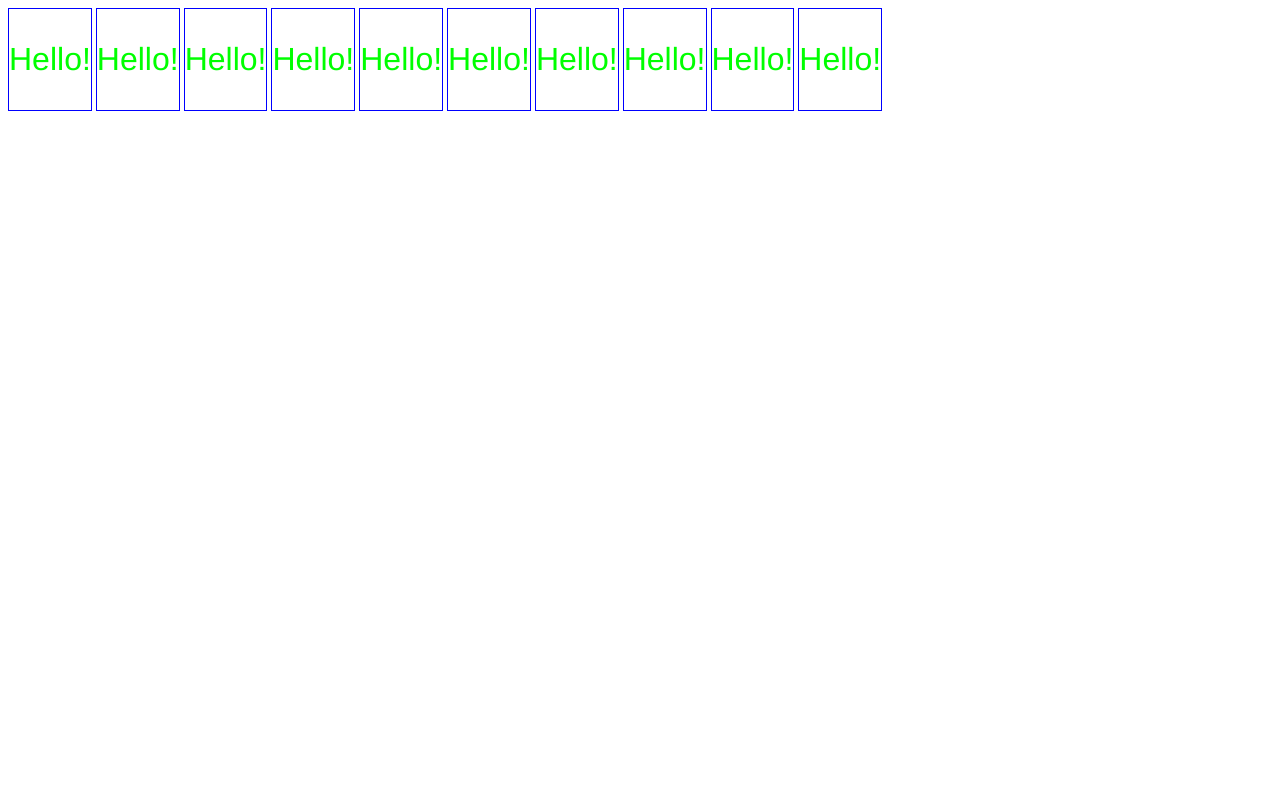
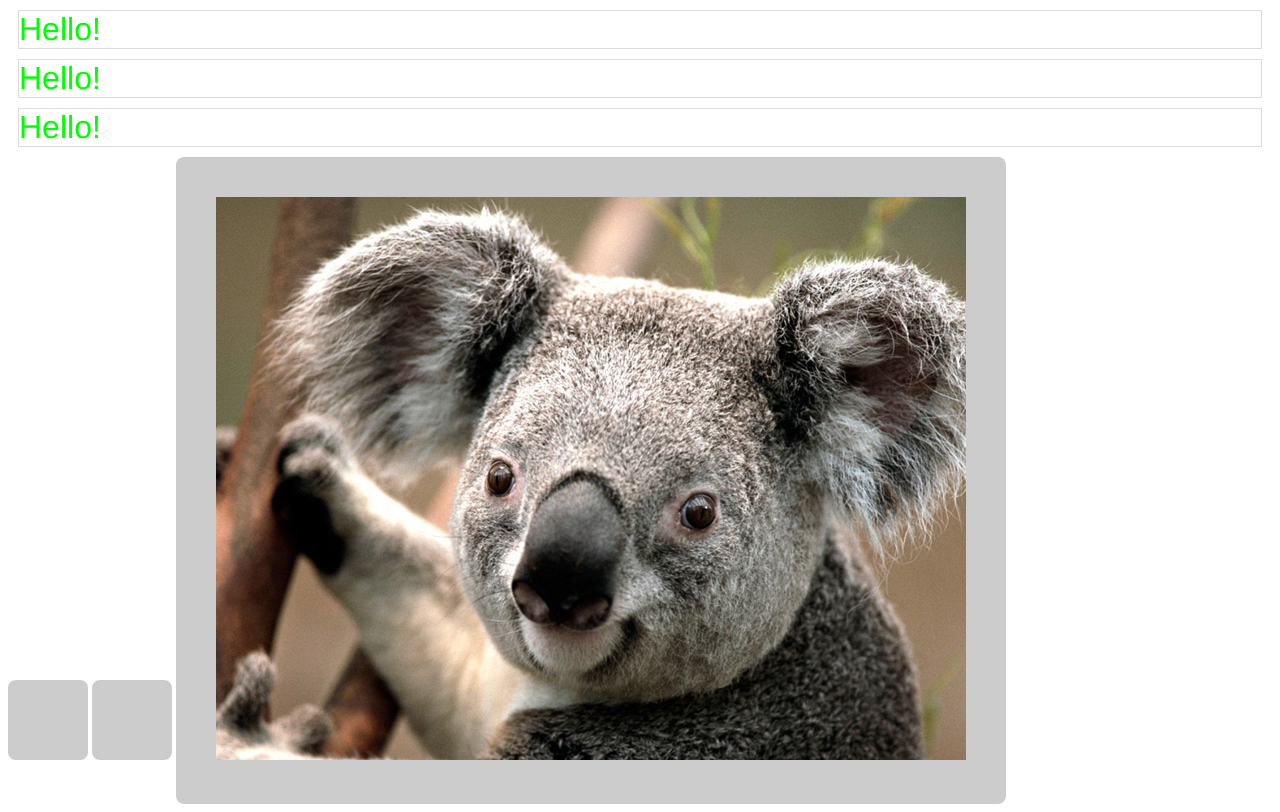
Before and after one commit to xalexenx/my-hub, a website: page polymer-example/index.html in a window 1280 px wide. Drawn offline with Linux system fonts and the light colour scheme.

Commit message:
Edit file

```diff
--- a/polymer-example/hello-element/hello-element.html
+++ b/polymer-example/hello-element/hello-element.html
@@ -2,18 +2,20 @@
 <dom-module id="hello-element">
 <style>
 	:host{
-		display:inline-block;
+		display:block;
+		border:1px solid #ddd;
 	}
 	#cheburashka{
 		font-size:32px;
 		font-family:Helvetica, san-serif;
 		color:lime;
-		border:1px solid blue;
+
 	}
 </style>
 <template>
 	<div id="cheburashka">
-		<p>Hello!</p>
+		<!-- <p>Hello!</p> -->
+		<content></content>
 	</div>
 </template>
 <script>
--- a/polymer-example/index.html
+++ b/polymer-example/index.html
@@ -5,17 +5,16 @@
 	<title>Document</title>
 	<script src="/bower_components/webcomponentsjs/webcomponents-lite.min.js"></script>
 	<link rel="import" href="hello-element/hello-element.html">
+	<link rel="import" href="photo-element/photo-element.html">
+	<link rel="stylesheet" href="style.css">
 </head>
 <body>
-	<hello-element></hello-element>
-	<hello-element></hello-element>
-	<hello-element></hello-element>
-	<hello-element></hello-element>
-	<hello-element></hello-element>
-	<hello-element></hello-element>
-	<hello-element></hello-element>
-	<hello-element></hello-element>
-	<hello-element></hello-element>
-	<hello-element></hello-element>
+	<hello-element>Hello!</hello-element>
+	<hello-element>Hello!</hello-element>
+	<hello-element>Hello!</hello-element>
+	<photo-element></photo-element>
+	<photo-element></photo-element>
+	<photo-element><img src="koala.jpg" alt="Фото коаллы"></photo-element>
+
 </body>
 </html>
--- /dev/null
+++ b/polymer-example/info-instruction.txt
@@ -0,0 +1,3 @@
+https://www.webcomponents.org/
+https://www.polymer-project.org/
+http://customelements.io
--- /dev/null
+++ b/polymer-example/photo-element/photo-element.html
@@ -0,0 +1,21 @@
+ <!-- <link rel="import" href="/bower-components/polymer/polymer.html"> -->
+<dom-module id="photo-element">
+	<style>
+	:host{
+	}
+	div{
+		display:inline-block;
+		background-color:#ccc;
+		border-radius:8px;
+		padding:40px;
+	}
+	</style>
+	<template>
+		<div>
+			<content></content>
+		</div>
+	</template>
+	<script>
+		Polymer({is:"photo-element"});
+	</script>
+</dom-module>
--- /dev/null
+++ b/polymer-example/style.css
@@ -0,0 +1,3 @@
+hello-element{
+	margin:10px;
+}
```
Also changed, not shown: polymer-example/koala.jpg (added).
